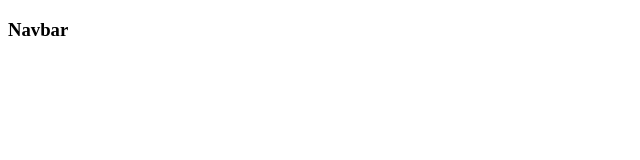
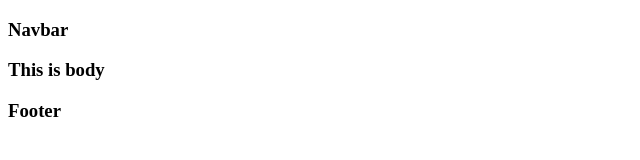
Before and after one commit to farukwebcode21/git-learnig, a plain HTML site: page index.html in a window 1280 px wide. Shown: the whole page, without its empty margins (0-640 px from the left). Drawn offline with Linux system fonts and the light colour scheme.

Commit message:
i change something development

```diff
--- a/index.html
+++ b/index.html
@@ -10,8 +10,14 @@
         <div class="header">
             <nav><h3>Navbar</h3></nav>
         </div>
-        <div class="body"></div>
-        <div class="footer"></div>
+        <div class="body">
+            <body>
+                <h3>This is body</h3>
+            </body>
+        </div>
+        <div class="footer">
+            <h3>Footer</h3>
+        </div>
     </div>
 </body>
 </html>
```
